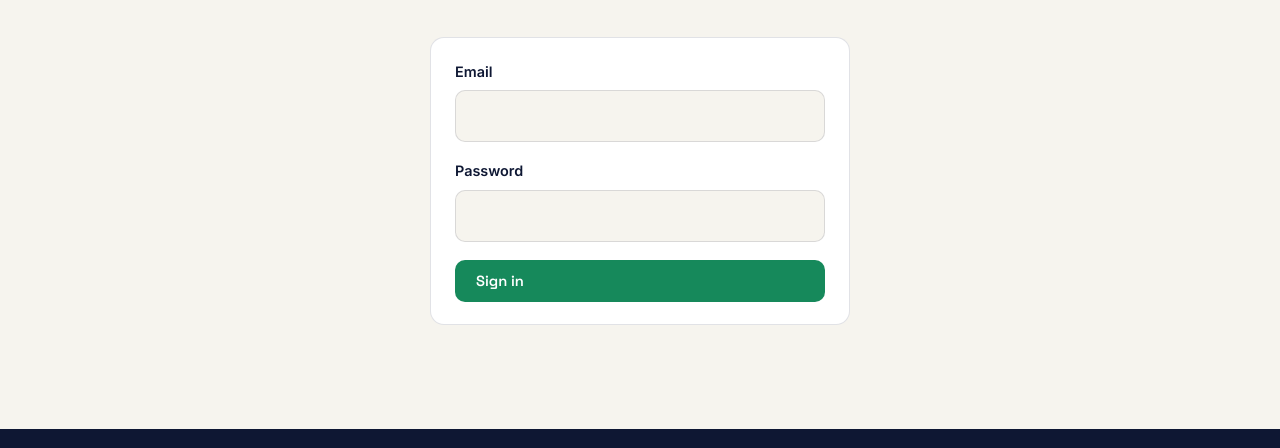
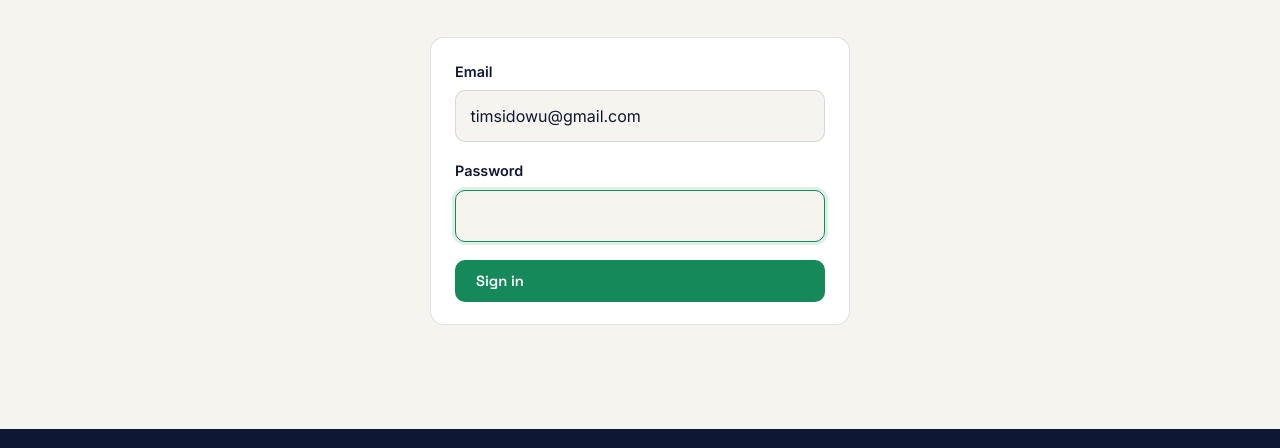
Before and after one commit to kingidowu/northbound01, a website: page admin.html in a window 1280 px wide. Shown: the part 276-724 px from the top of the page. Drawn offline with nearby package versions, Linux system fonts and the light colour scheme; a script that the page names is missing.

Commit message:
admin: prefill email + autofocus password for faster login

```diff
--- a/admin.html
+++ b/admin.html
@@ -52,8 +52,8 @@
 
     <!-- login -->
     <section class="auth-wrap card" id="authCard">
-      <div class="field"><label>Email</label><input type="email" id="email" autocomplete="email" /></div>
-      <div class="field"><label>Password</label><input type="password" id="pass" autocomplete="current-password" minlength="6" /></div>
+      <div class="field"><label>Email</label><input type="email" id="email" autocomplete="email" value="timsidowu@gmail.com" /></div>
+      <div class="field"><label>Password</label><input type="password" id="pass" autocomplete="current-password" minlength="6" autofocus /></div>
       <div id="authMsg" class="notice hidden"></div>
       <button class="btn btn-accent" id="signIn" type="button" style="width:100%">Sign in</button>
     </section>
```
